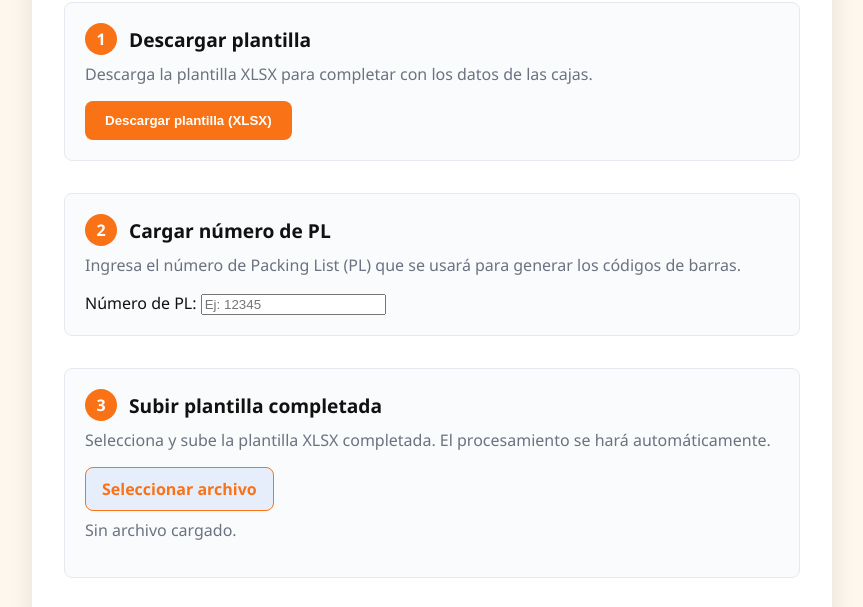
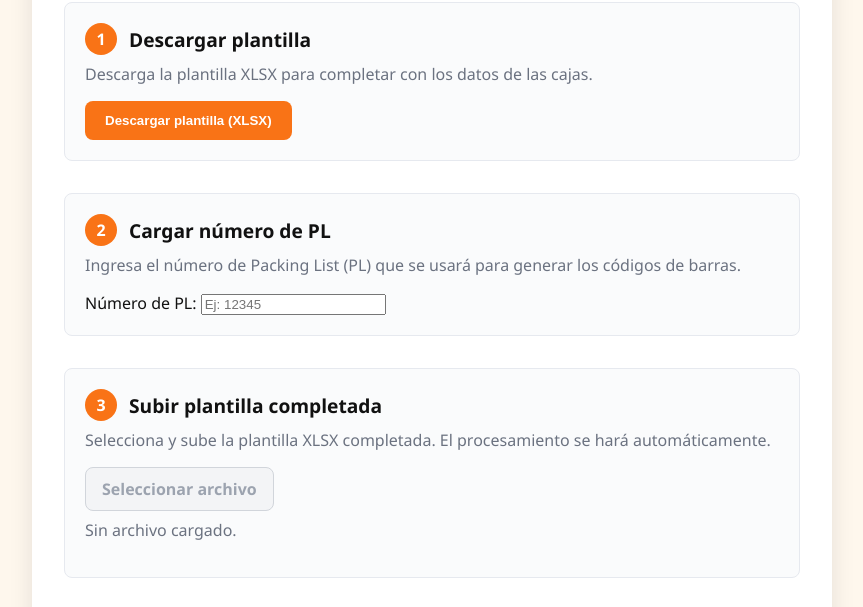
Before and after one commit to Saibot2001/generadorListadoCajas, a website: page index.html in a window 1280 px wide. Shown: the part 129-736 px from the top of the page, without its empty margins (208-1071 px from the left). Drawn offline with Linux system fonts and the light colour scheme.

Commit message:
Deshabilitar botón de selección de archivo hasta completar PL

```diff
--- a/script.js
+++ b/script.js
@@ -32,6 +32,23 @@ document.addEventListener('DOMContentLoaded', () => {
   const numeroPL = document.getElementById('numeroPL');
 
   let processedRows = null; // rows for result
+
+  // Function to check PL and enable/disable file button
+  function checkPL(){
+    const plValue = numeroPL.value.trim();
+    const fileButton = document.querySelector('label[for="fileInput"]');
+    if(plValue){
+      fileButton.classList.remove('disabled');
+    } else {
+      fileButton.classList.add('disabled');
+    }
+  }
+
+  // Check PL on input
+  numeroPL.addEventListener('input', checkPL);
+
+  // Initial check
+  checkPL();
 
   btnXlsx.addEventListener('click', () => {
     const rows = [HEADERS];
--- a/styles.css
+++ b/styles.css
@@ -20,6 +20,7 @@ button:hover{background:var(--hover)}
 button:disabled{background:#d1d5db;color:#9ca3af;cursor:not-allowed}
 .file-button{display:inline-block;background:#e6eefc;color:var(--accent);border:1px solid var(--accent);padding:10px 16px;border-radius:8px;font-weight:600;cursor:pointer;transition:background 0.2s}
 .file-button:hover{background:var(--accent);color:#fff}
+.file-button.disabled{background:#f3f4f6;color:#9ca3af;border-color:#d1d5db;cursor:not-allowed;pointer-events:none}
 .link-button{display:inline-block;background:var(--accent);color:#fff;text-decoration:none;padding:12px 20px;border-radius:8px;font-weight:600;text-align:center;transition:background 0.2s}
 .link-button:hover{background:var(--hover);text-decoration:none;color:#fff}
 .step{margin-bottom:32px;padding:20px;border:1px solid var(--border);border-radius:8px;background:#fafbfc}
```
